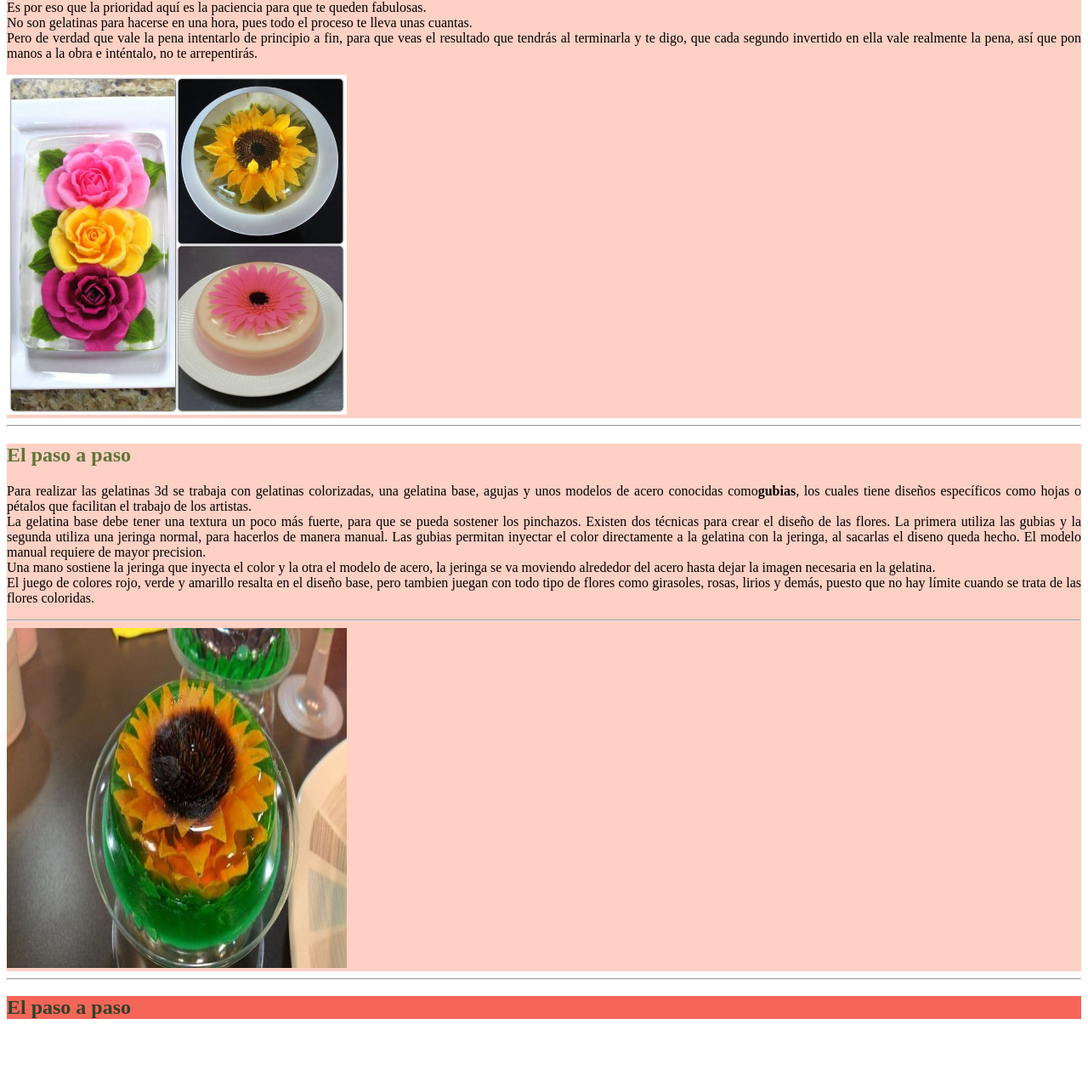
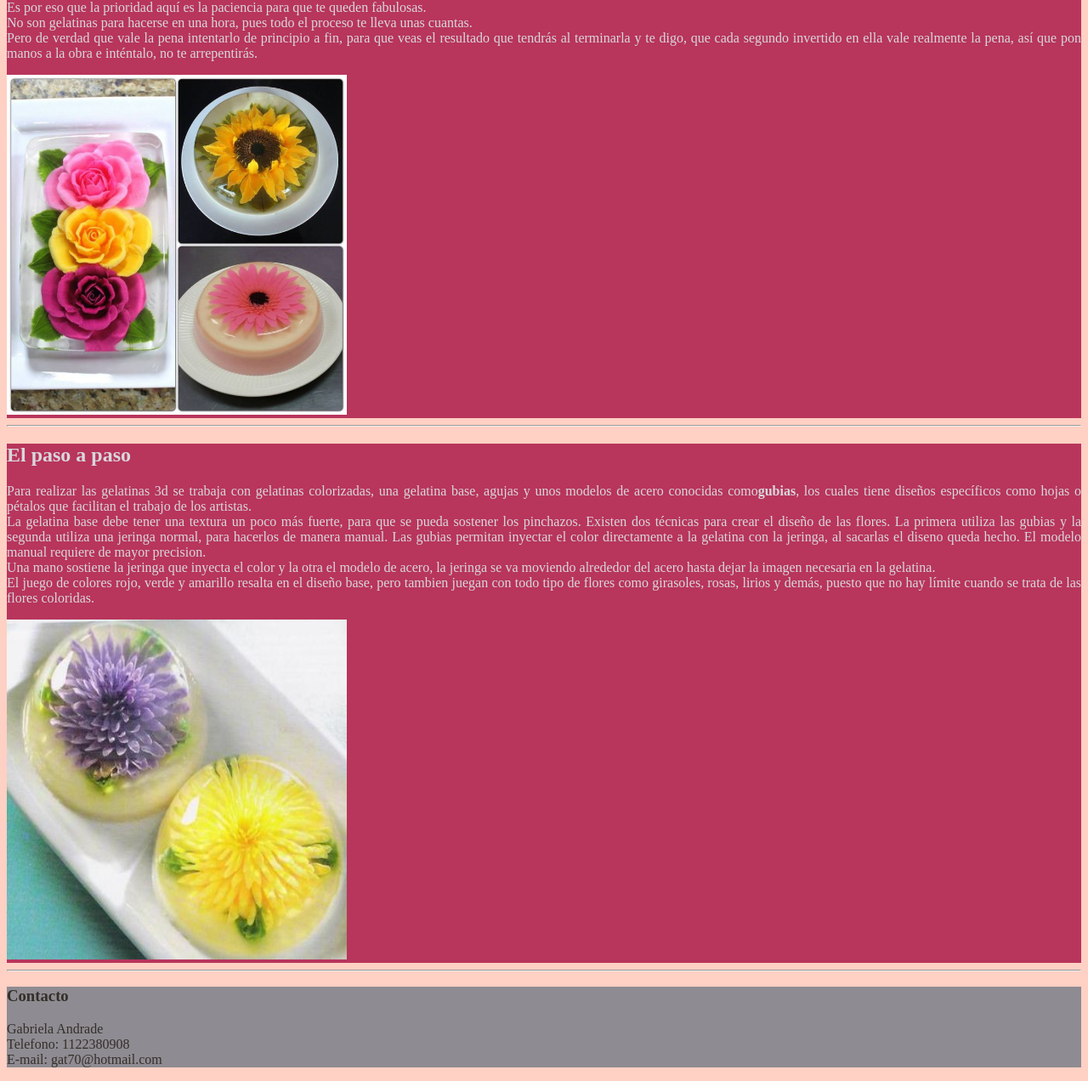
Before and after one commit to gabyandradet04/primera.practica.web, a plain HTML site: page Index.html in a window 1280 px wide. Shown: the part 255-1527 px from the top of the page at 85% size. Before the commit the page ends 1474 px from the top, so only its background shows below. Drawn offline with Linux system fonts and the light colour scheme.

Commit message:
prefinal

```diff
--- a/Index.html
+++ b/Index.html
@@ -4,9 +4,9 @@
 		<meta charset="UTF-8">
 		<title>FLORES EN GELATINA</title>
 	</head>
-	<body>
-		<div style="background-color:#F1E9C2">
-		<h1 style="color:#94221C"> MENU </h1>
+	<body style="background-color: #FFD0C4">
+		<div style="background-color: #999996  ">
+		<h1 style="color:#332F28"> MENU </h1>
 		<ul>
 		<li type="circle"><a href="file:///C:/Users/Gaby/Documents/ADA/Practica1/HTML/ImagenesFlores.html" target="_blank"> Imagenes de Flores </a> </li>
 		<li type="circle"><a href="file:///C:/Users/Gaby/Documents/ADA/Practica1/HTML/TiposGubias.html" target="_blank"> Tipos de Gubias </a></li>
@@ -14,27 +14,22 @@
 		</ul>
 		<hr>
 		</div>
-		<div style="background-color:#FFD0C4">
-			<h2 style="color:#60743A">Gelatinas 3D</h2>
-			<p align="justify"> Hacer estas <strong>gelatinas 3d</strong> requiere de  mucha paciencia, porque los pasos son un poco lentos, pues en un proceso que consta de varias etapas que debes cumplir para ir dando a las gelatinas artísticas 3d los detalles para que resalten en cada una de ellas.
-			<br>Es por eso que la prioridad aquí es la paciencia para que te queden fabulosas.<br>
-			 No son gelatinas para hacerse en una hora, pues todo el proceso te lleva unas cuantas.<br>
-			 Pero de verdad que vale la pena intentarlo de principio a fin, para que veas el resultado que tendrás al terminarla y te digo, que cada segundo invertido en ella vale realmente la pena, así que pon manos a la obra e inténtalo, no te arrepentirás.</p>
+		<div style="background-color: #B8355C">
+			<h2 style="color:#D7D8DC">Gelatinas 3D</h2>
+			<p align="justify" style="color:#D7D8DC"> Hacer estas <strong>gelatinas 3d</strong> requiere de  mucha paciencia, porque los pasos son un poco lentos, pues en un proceso que consta de varias etapas que debes cumplir para ir dando a las gelatinas artísticas 3d los detalles para que resalten en cada una de ellas.<br>Es por eso que la prioridad aquí es la paciencia para que te queden fabulosas.<br>No son gelatinas para hacerse en una hora, pues todo el proceso te lleva unas cuantas.<br> Pero de verdad que vale la pena intentarlo de principio a fin, para que veas el resultado que tendrás al terminarla y te digo, que cada segundo invertido en ella vale realmente la pena, así que pon manos a la obra e inténtalo, no te arrepentirás.</p>
 			<img src="imagenes/tresflores.jpg" alt="Flores de Gelatina"  width="400px" height="400px"/>
 		</div>
 		<hr>
-		<div style="background-color:#FFD0C4">
-			<h2 style="color:#60743A">El paso a paso</h2>
-			<p align="justify"> Para realizar las gelatinas 3d se trabaja con gelatinas colorizadas, una gelatina base, agujas y unos modelos de acero conocidas como<strong>gubias</strong>, los cuales tiene diseños específicos como hojas o pétalos que facilitan el trabajo de los artistas. <br>
-			La gelatina base debe tener una textura un poco más fuerte, para que se pueda sostener los pinchazos. Existen dos técnicas para crear el diseño de las flores. La primera utiliza las gubias y la segunda utiliza una jeringa normal, para hacerlos de manera manual. Las gubias permitan inyectar el color directamente a la gelatina con la jeringa, al sacarlas el diseno queda hecho. El modelo manual requiere de mayor precision.<br>
-			Una mano sostiene la jeringa que inyecta el color y la otra el modelo de acero, la jeringa se va moviendo alrededor del acero hasta dejar la imagen necesaria en la gelatina.<br>
-			El juego de colores rojo, verde y amarillo resalta en el diseño base, pero tambien juegan con todo tipo de flores como girasoles, rosas, lirios y demás, puesto que no hay límite cuando se trata de las flores coloridas. </p>
-			<hr>
-			<img src="imagenes/girasol.jpg" alt="Girasol"  width="400px" height="400px"/>
+		<div style="background-color:#B8355C">
+			<h2 style="color:#D7D8DC">El paso a paso</h2>
+			<p align="justify" style="color:#D7D8DC"> Para realizar las gelatinas 3d se trabaja con gelatinas colorizadas, una gelatina base, agujas y unos modelos de acero conocidas como<strong>gubias</strong>, los cuales tiene diseños específicos como hojas o pétalos que facilitan el trabajo de los artistas. <br> La gelatina base debe tener una textura un poco más fuerte, para que se pueda sostener los pinchazos. Existen dos técnicas para crear el diseño de las flores. La primera utiliza las gubias y la segunda utiliza una jeringa normal, para hacerlos de manera manual. Las gubias permitan inyectar el color directamente a la gelatina con la jeringa, al sacarlas el diseno queda hecho. El modelo manual requiere de mayor precision.<br> Una mano sostiene la jeringa que inyecta el color y la otra el modelo de acero, la jeringa se va moviendo alrededor del acero hasta dejar la imagen necesaria en la gelatina.<br>El juego de colores rojo, verde y amarillo resalta en el diseño base, pero tambien juegan con todo tipo de flores como girasoles, rosas, lirios y demás, puesto que no hay límite cuando se trata de las flores coloridas.</p>
+
+			<img src="imagenes/flor2.jpg" alt="Dalia"  width="400px" height="400px"/>
 		</div>
 		<hr>
-		<div style="background-color:#F66658">
-		<h2 style="color: #2E432A">El paso a paso</h2>
+		<div style="background-color:#8E8B92">
+		<h3 style="color: #332F28"> Contacto</h3>
+		<p style="color: #332F28"> Gabriela Andrade<br> Telefono: 1122380908<br> E-mail: gat70@hotmail.com</p>
 
 		</div>
 
```
Also changed, not shown: imagenes/flor2.jpg (added), imagenes/flor3.jpg (added), imagenes/flor4.JPG (added).
